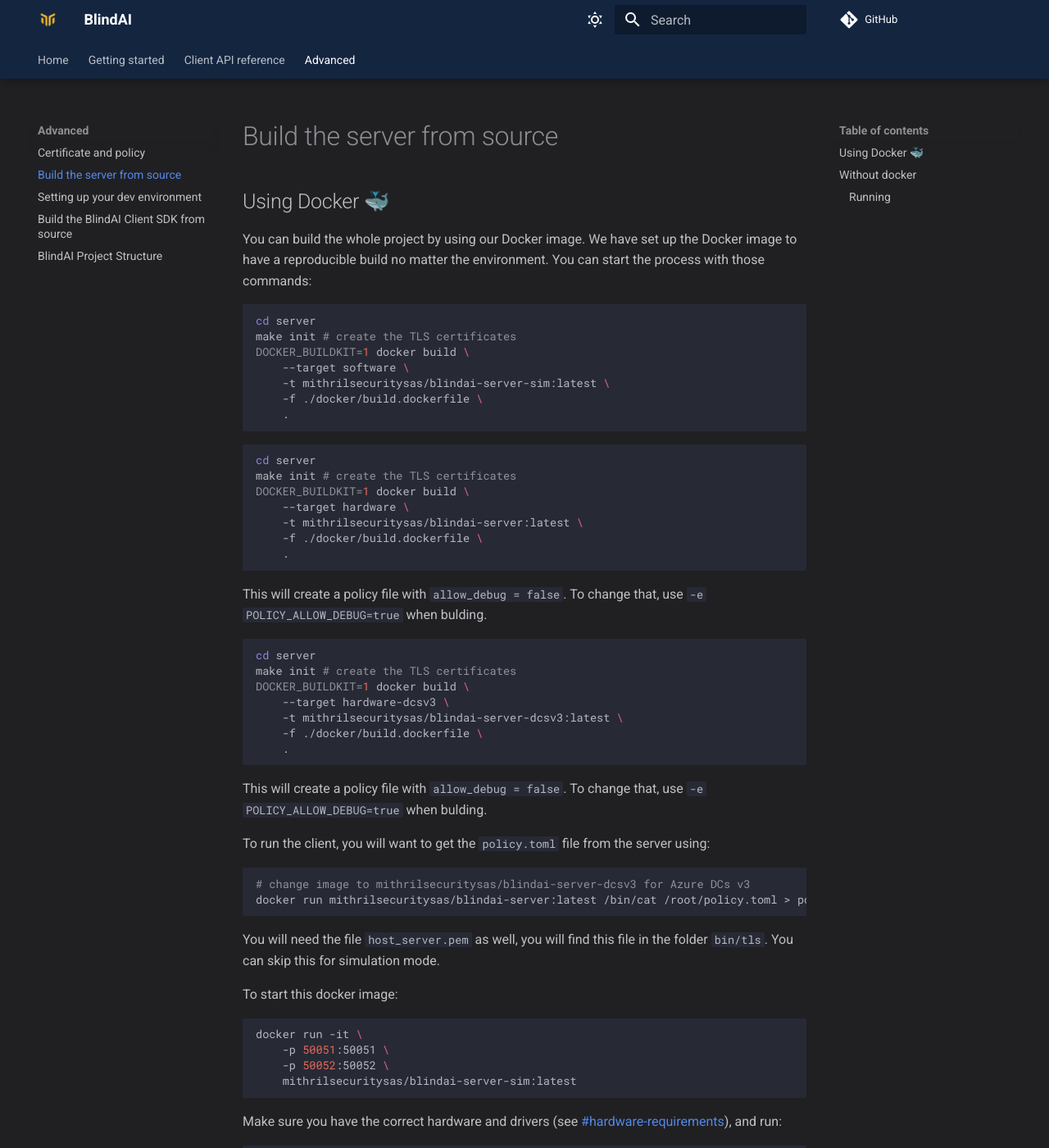
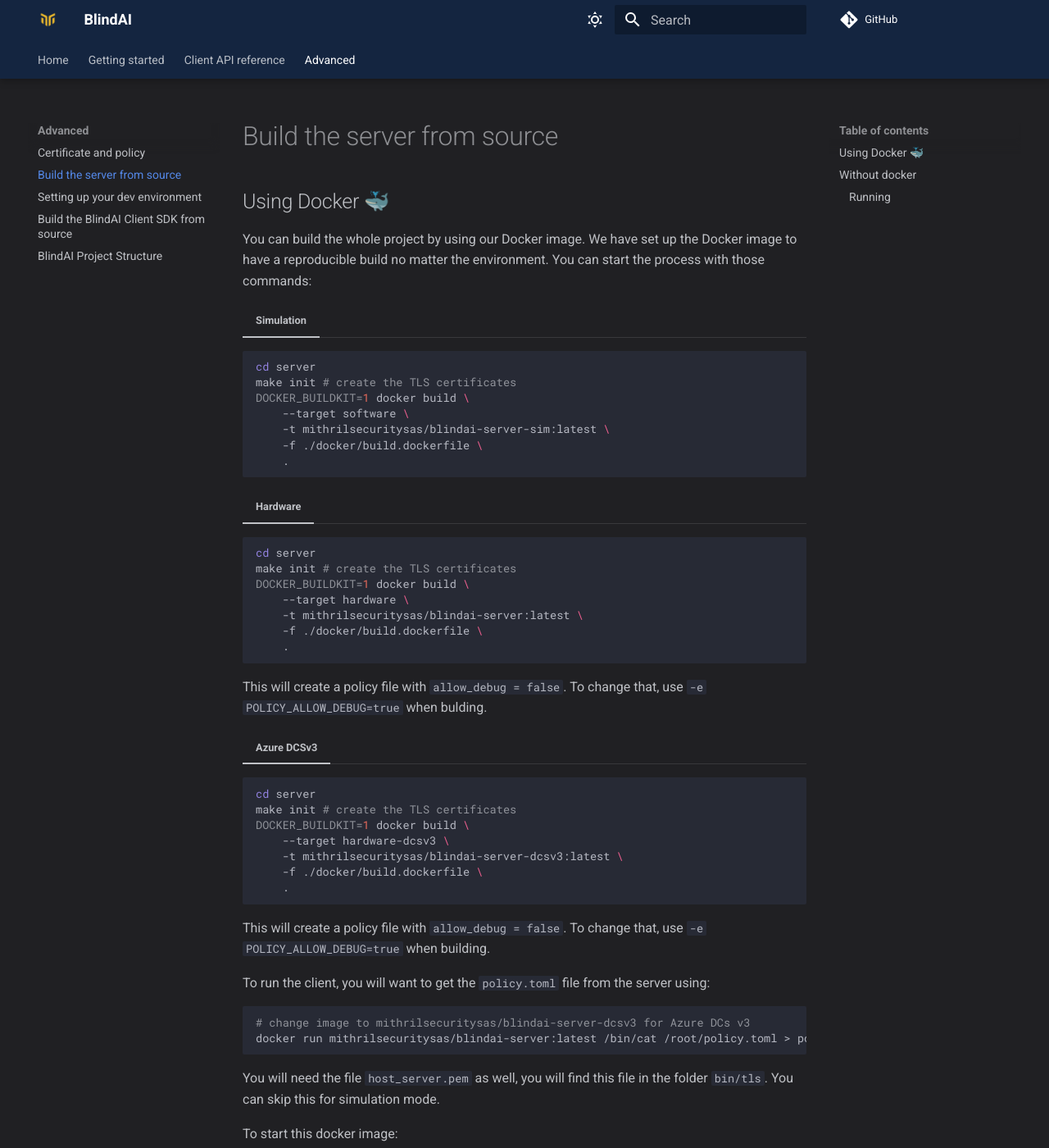
Before and after one commit to mithril-security/blindai, an MkDocs documentation site: the page built from docs/advanced/hardware_server.md, in a window 1280 px wide and 1400 px high. Shown: the whole window at 82% size. Built offline with MkDocs 1.6.1 and Material for MkDocs 9.7.7, drawn with Linux system fonts in a browser that asks for light colours; comment, search, counter and statistics services are not loaded.

Commit message:
new telemetry, bump version & improving doc

````diff
--- a/docs/advanced/hardware_server.md
+++ b/docs/advanced/hardware_server.md
@@ -4,7 +4,7 @@
 
 You can build the whole project by using our Docker image. We have set up the Docker image to have a reproducible build no matter the environment. You can start the process with those commands:
 
-
+=== "Simulation"
 
 ```bash
 cd server
@@ -16,7 +16,7 @@
     .
 ```
 
-
+=== "Hardware"
 
 ```bash
 cd server
@@ -31,8 +31,7 @@
 
 This will create a policy file with `allow_debug = false`. To change that, use `-e POLICY_ALLOW_DEBUG=true` when bulding.
 
-
-
+=== "Azure DCSv3"
 
 ```bash
 cd server
@@ -45,7 +44,7 @@
 ```
 
 
-This will create a policy file with `allow_debug = false`. To change that, use `-e POLICY_ALLOW_DEBUG=true` when bulding.
+This will create a policy file with `allow_debug = false`. To change that, use `-e POLICY_ALLOW_DEBUG=true` when building.
 
 
 
--- a/mkdocs.yml
+++ b/mkdocs.yml
@@ -13,6 +13,7 @@
     - navigation.tabs.sticky
     - navigation.top
     - search.highlight
+    - content.tabs.link
   logo: assets/logo.png
   favicon: assets/logo.png
   palette:
@@ -38,6 +39,8 @@
   - pymdownx.inlinehilite
   - pymdownx.snippets
   - pymdownx.superfences
+  - pymdownx.tabbed:
+      alternate_style: true
 
 plugins:
 - search
````
Also changed, not shown: 8 other files.
